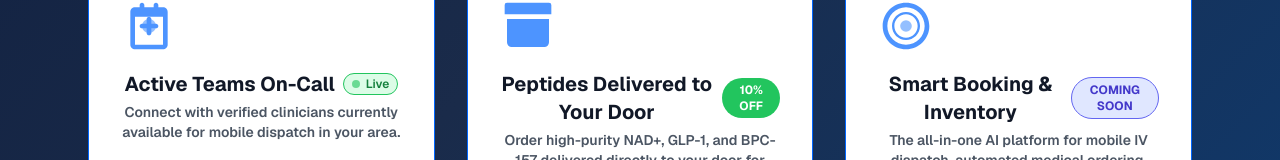
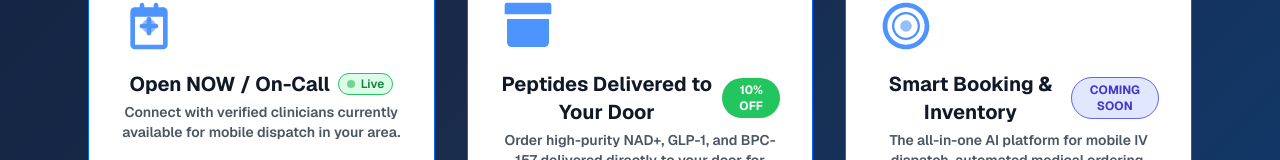
Before and after one commit to tlally2001-max/NearByIV, a Next.js app: page / in a window 1280 px wide. Shown: the part 1666-1826 px from the top of the page. Built offline with nearby package versions, Linux system fonts and the light colour scheme.

Commit message:
Change 'Active Teams On-Call' to 'Open NOW / On-Call'

```diff
--- a/app/page.tsx
+++ b/app/page.tsx
@@ -235,7 +235,7 @@ export default function Home() {
           <div className="grid grid-cols-1 md:grid-cols-3 gap-8">
             {[
               {
-                title: "Active Teams On-Call",
+                title: "Open NOW / On-Call",
                 subtext: "Connect with verified clinicians currently available for mobile dispatch in your area.",
                 icon: (
                   <svg className="w-14 h-14 text-[#4d94ff]" fill="currentColor" viewBox="0 0 24 24">
```
